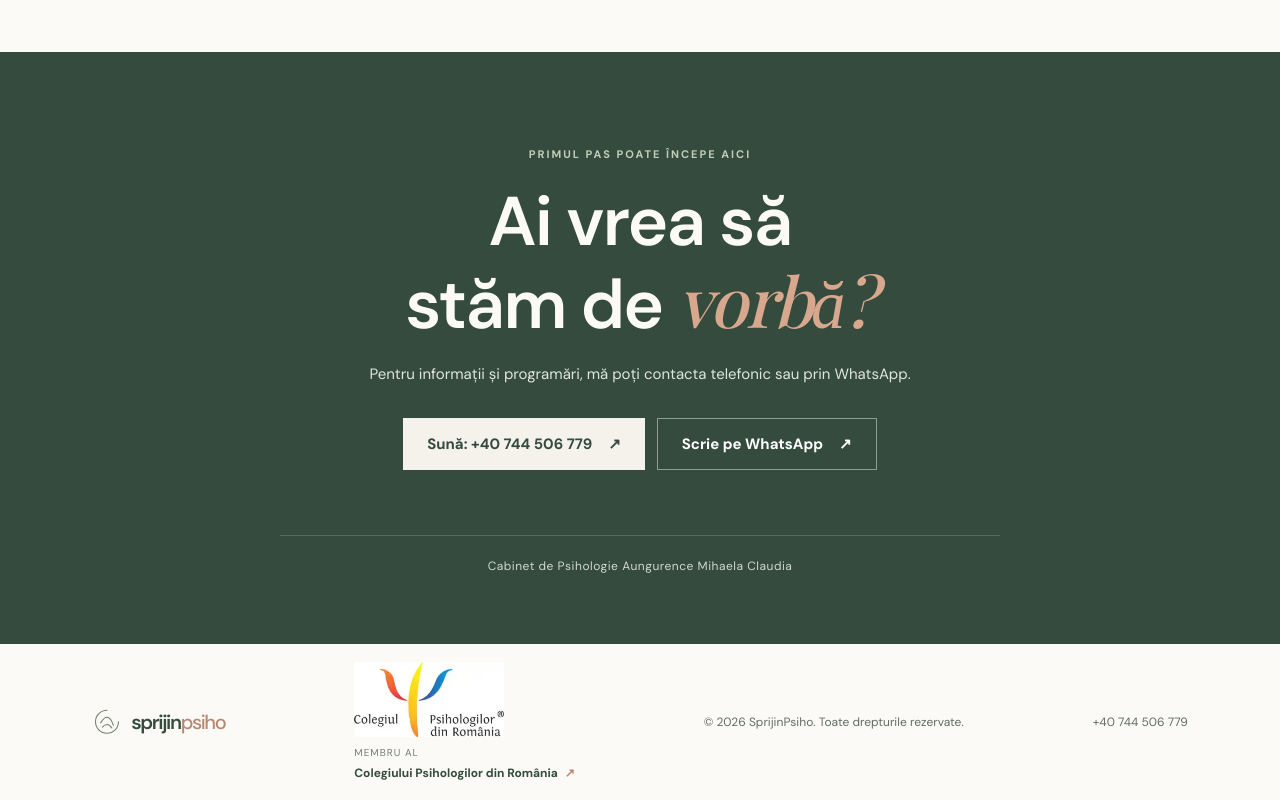
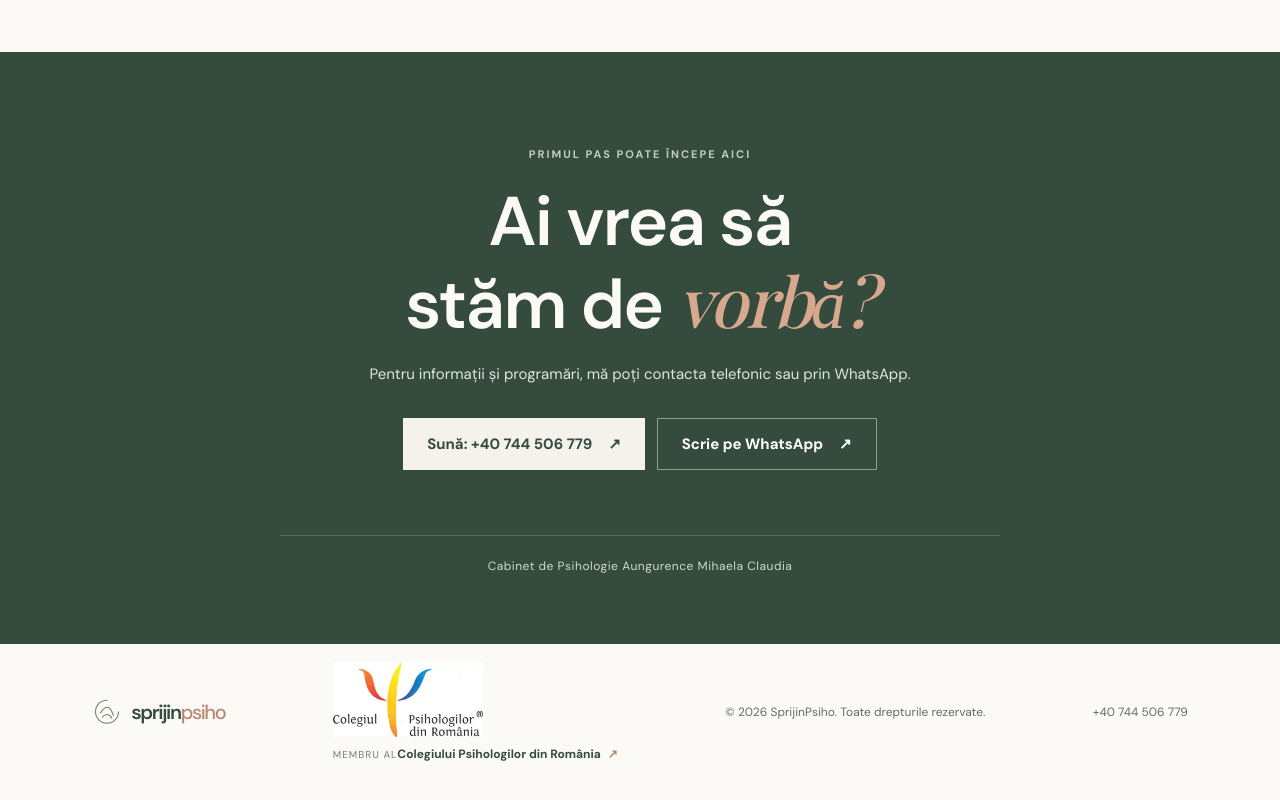
Before and after one commit to bwines/sprijinpsiho, a Next.js app: page / in a window 1280 px wide. Shown: the part 2869-3669 px from the top of the page. Built offline with nearby package versions, Linux system fonts and the light colour scheme; a web font is replaced by a local one.

Commit message:
Place COPSI logo beside footer membership text

```diff
--- a/app/page.tsx
+++ b/app/page.tsx
@@ -188,10 +188,12 @@ export default function Home() {
           <a className="footer-copsi-logo" href="https://www.copsi.ro/" target="_blank" rel="noreferrer" aria-label="Colegiul Psihologilor din România">
             <img src="/copsi-logo.webp" alt="Colegiul Psihologilor din România" />
           </a>
-          <span className="membership-label">Membru al</span>
-          <a href="https://www.copsi.ro/" target="_blank" rel="noreferrer">
-            Colegiului Psihologilor din România <span aria-hidden="true">↗</span>
-          </a>
+          <div className="footer-membership-text">
+            <span className="membership-label">Membru al</span>
+            <a href="https://www.copsi.ro/" target="_blank" rel="noreferrer">
+              Colegiului Psihologilor din România <span aria-hidden="true">↗</span>
+            </a>
+          </div>
         </div>
         <span>© {new Date().getFullYear()} SprijinPsiho. Toate drepturile rezervate.</span>
         <a href={`tel:${phone}`}>{phoneDisplay}</a>
```
